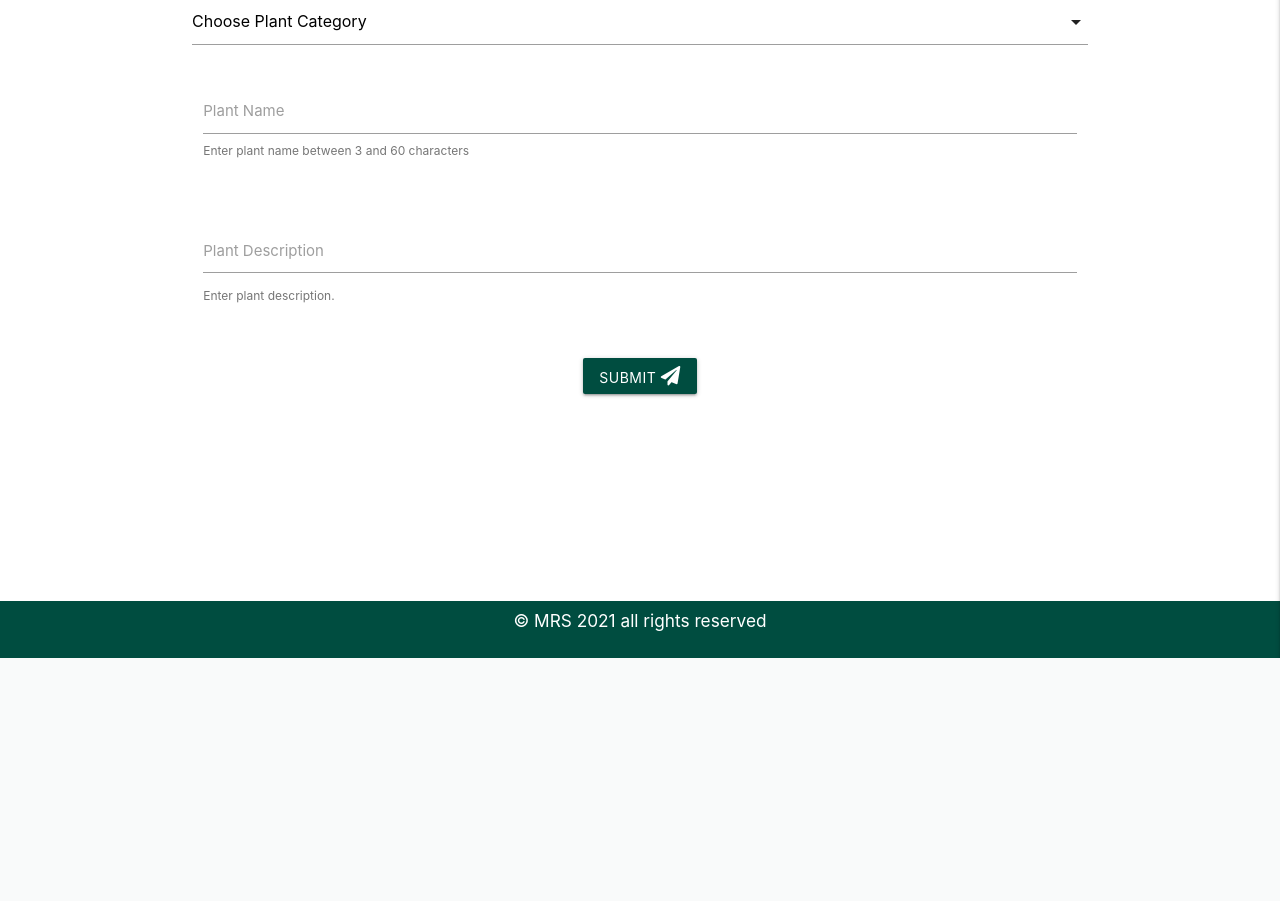
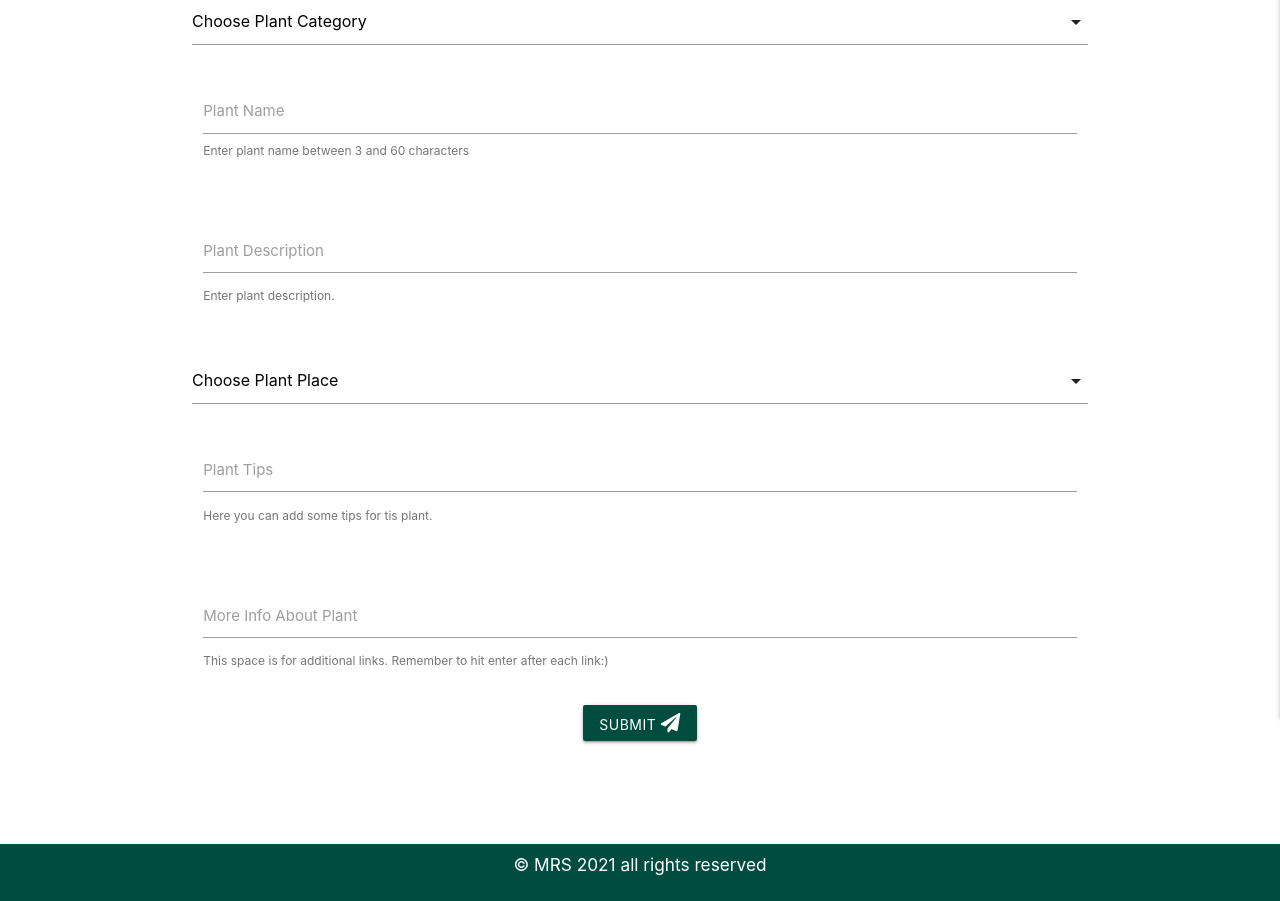
Before and after one commit to madatoo/plantarium-ms3, a Flask app: page /add_plant in a window 1280 px wide. Shown: the part 142-1043 px from the top of the page. Before the commit the page ends 800 px from the top, so only its background shows below. Run offline with Flask 2, Linux system fonts and the light colour scheme; data that the repository does not hold is empty; some libraries are stand-ins or nearby versions.

Commit message:
add additional fields to the add plant form

```diff
--- a/static/js/script.js
+++ b/static/js/script.js
@@ -8,7 +8,7 @@ $(document).ready(function(){
     }, 1800);
     //add plant form
     $('select').formSelect();
-    $('input#plant_name, textarea#plant_description').characterCounter();
+    $('input#plant_name, textarea#plant_description,textarea#plant_tips, texarea#plant_more_info, texarea#plant_notes').characterCounter();
     $('#plant_description').val('');
       M.textareaAutoResize($('#plant_description'));
 
--- a/templates/add_plant.html
+++ b/templates/add_plant.html
@@ -39,8 +39,32 @@
                 </div>
             </div>
             <!--plant_place sun/shade etc.-->
+            <div class="row">
+                <select id="plant_place" class="validate" name="plant_place" required>
+                    <option value="" disabled selected>Choose Plant Place</option>
+                    {% for category in categories %}
+                        <option value="{{ category.plant_place }}">
+                            {{ category.plant_place }}</option>
+                    {% endfor %}
+                </select>
+                <label for="plant_place">Plant Category</label>
+            </div>
             <!--plant_tips-->
+            <div class="row">
+                <div class="input-field col s12">
+                    <textarea id="plant_tips" class="materialize-textarea" name="plant_tips" data-length="2500" required ></textarea>
+                    <label for="plant_tips">Plant Tips</label>
+                    <span class="helper-text" data-error="Please enter your tips." data-success="Correct Name.">Here you can add some tips for tis plant.</span>
+                </div>
+            </div>
             <!--plant_more_info-->
+            <div class="row">
+                <div class="input-field col s12">
+                    <textarea id="plant_more_info" class="materialize-textarea" name="plant_more_info" data-length="1000"></textarea>
+                    <label for="plant_more_info">More Info About Plant </label>
+                    <span class="helper-text" data-error="Please enter your tips." data-success="Correct Name.">This space is for additional links. Remember to hit enter after each link:)</span>
+                </div>
+            </div>
             <!--plant_notes-->
             <div class="row center">
                 <button class="btn waves-effect waves-light teal darken-4 " type="submit" >Submit <i class="fas fa-paper-plane"></i>
```
